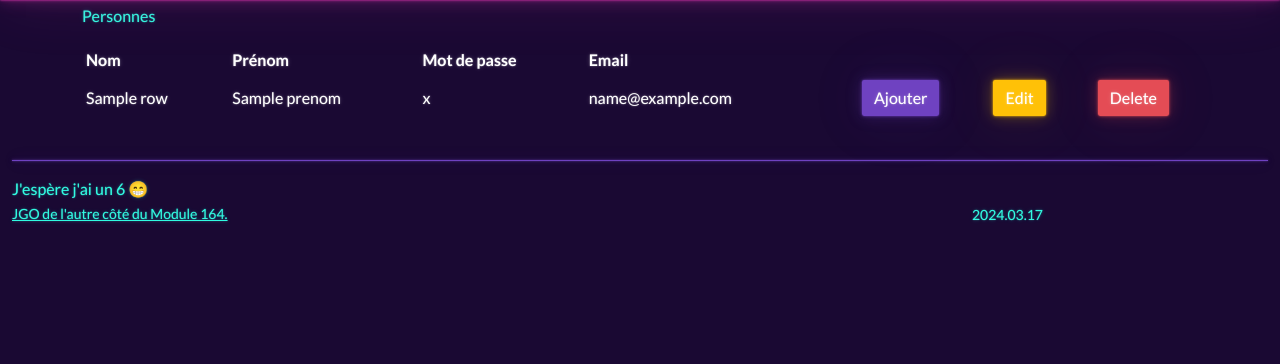
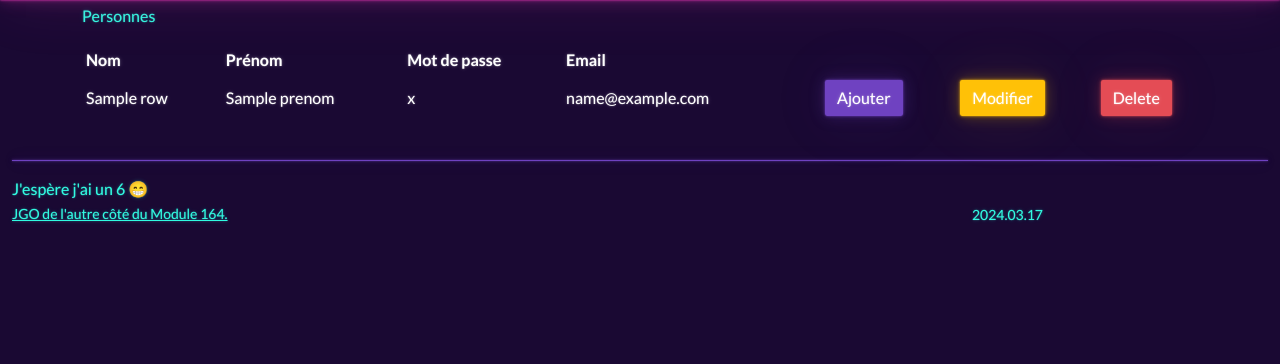
Before and after one commit to OneTrain-app/OneTrain, a Python web app: template APP_FILMS_164/templates/genres/genres_afficher.html in a window 1280 px wide. Shown: the part 56-420 px from the top of the page. Run offline with Jinja, Linux system fonts and the light colour scheme; the template is opened without the code that fills it: most values are stand-ins (such as "Sample title", 1, 10 or a date in 2020).

Commit message:
translate button to french

```diff
--- a/APP_FILMS_164/templates/genres/genres_afficher.html
+++ b/APP_FILMS_164/templates/genres/genres_afficher.html
@@ -46,7 +46,7 @@
                             <a class="btn btn-primary" href="{{ url_for('genres_ajouter_wtf') }}" role="button">Ajouter</a>
                         </td>
                         <td class="text-center" class="align-middle">
-                            <a class="btn btn-warning" href="{{ url_for('genre_update_wtf', id_genre_btn_edit_html=row.id_genre) }}" role="button">Edit</a>
+                            <a class="btn btn-warning" href="{{ url_for('genre_update_wtf', id_genre_btn_edit_html=row.id_genre) }}" role="button">Modifier</a>
                         </td>
                         <td class="text-center" class="align-middle">
                             <a class="btn btn-danger" href="{{ url_for('genre_delete_wtf', id_genre_btn_delete_html=row.id_genre) }}" role="button">Delete</a>
```
